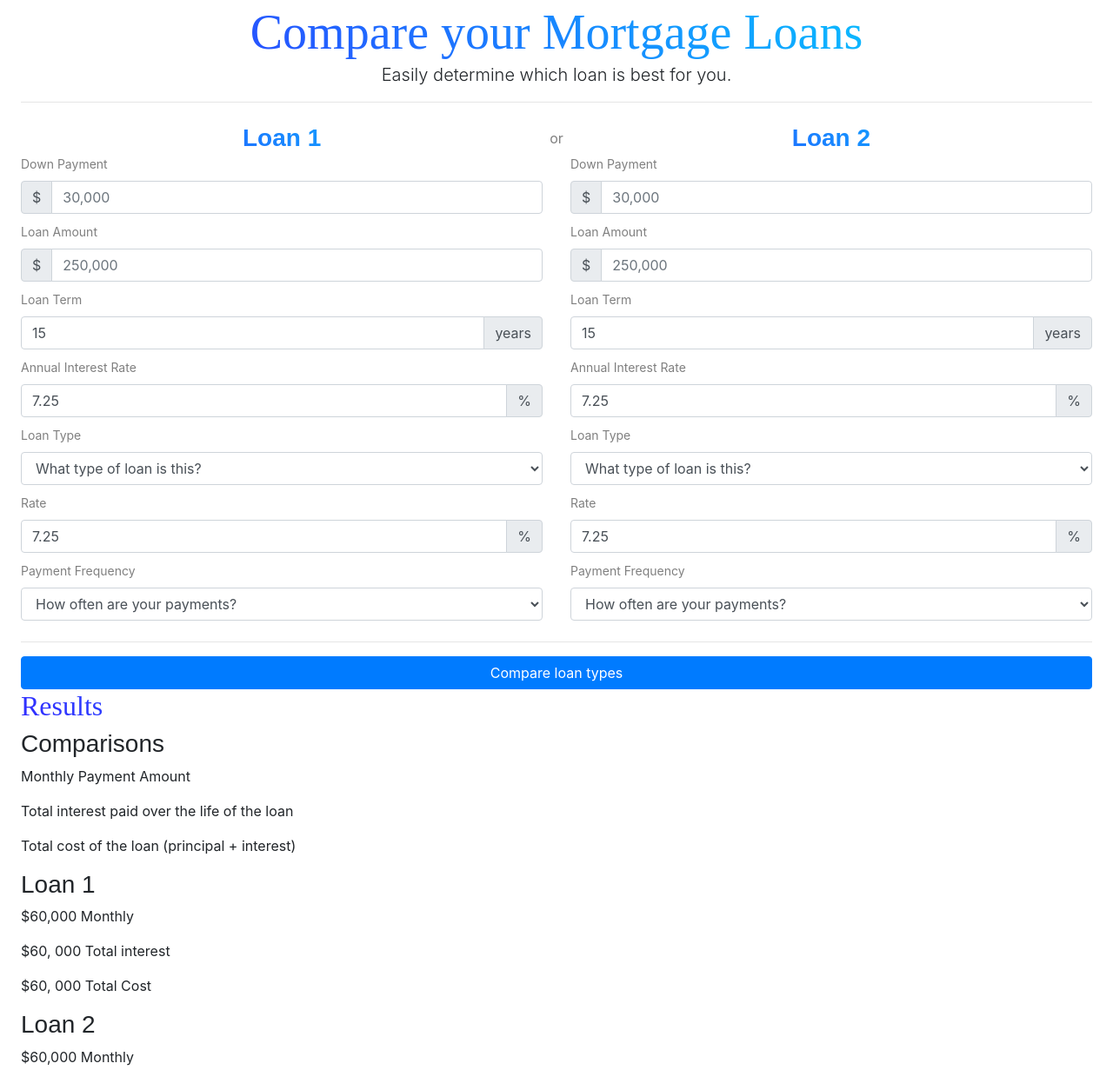
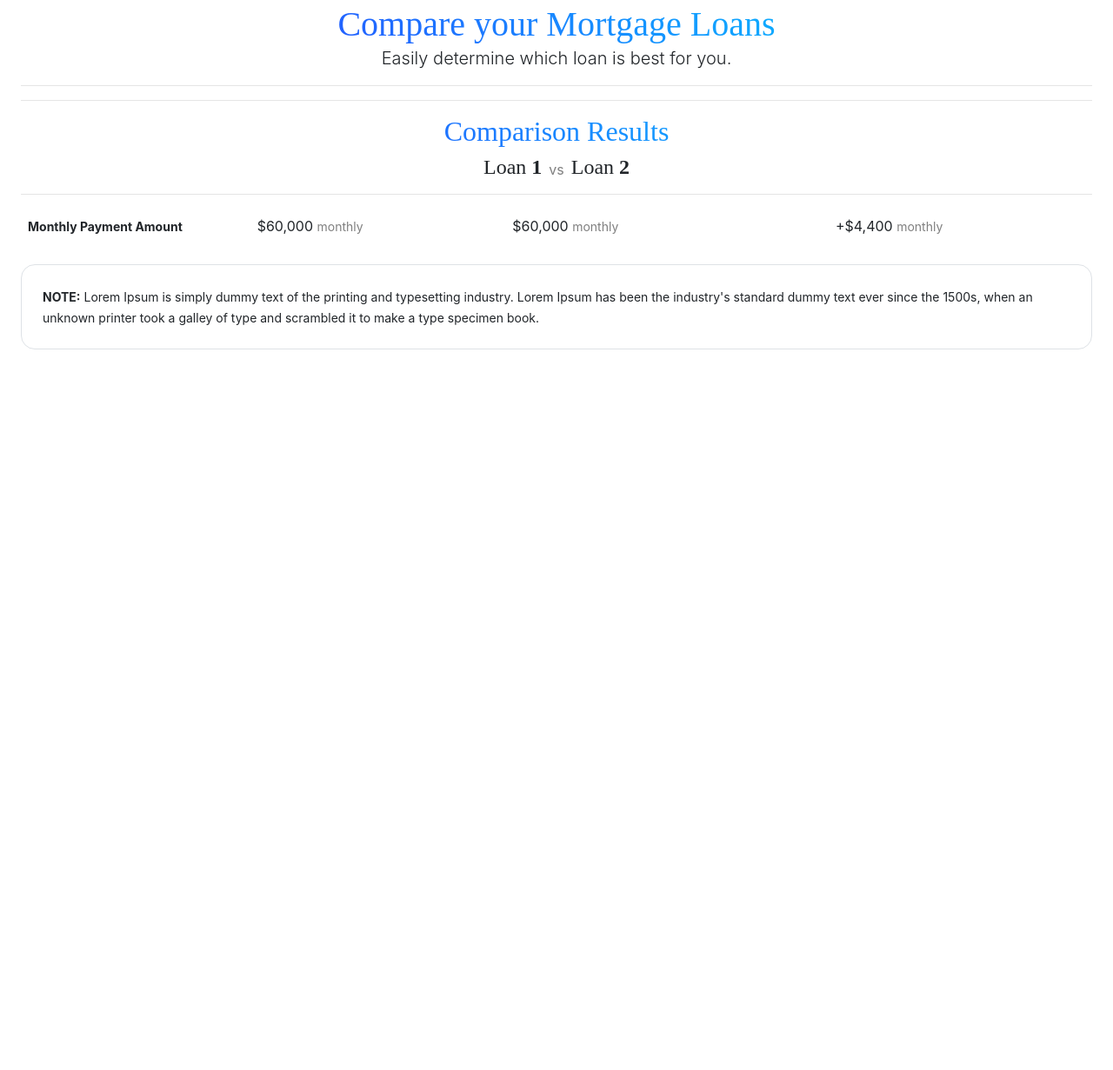
Before and after one commit to alvillaraza/cordless-media-calc, a plain HTML site: page cordless-media-calc/calc.html in a window 1280 px wide. Shown: the part 20-1251 px from the top of the page at 87% size. After the commit the page ends 800 px from the top, so only its background shows below. Drawn offline with nearby package versions, Linux system fonts and the light colour scheme; a web font is replaced by a local one.

Commit message:
remove css, adjust results styling

```diff
--- a/cordless-media-calc/calc.html
+++ b/cordless-media-calc/calc.html
@@ -9,22 +9,46 @@
         <title>Document</title>
 
         <link
+            href="https://fonts.googleapis.com/css2?family=DM+Sans:opsz,wght@9..40,400;9..40,500;9..40,700&family=DM+Serif+Text&display=swap"
+            rel="stylesheet"
+        />
+
+        <link
             rel="stylesheet"
             href="https://cdn.jsdelivr.net/npm/bootstrap@4.6.2/dist/css/bootstrap.min.css"
             integrity="sha384-xOolHFLEh07PJGoPkLv1IbcEPTNtaed2xpHsD9ESMhqIYd0nLMwNLD69Npy4HI+N"
             crossorigin="anonymous"
         />
-        <link
-            rel="stylesheet"
-            type="text/css"
-            href="calc.css"
-        />
+
+        <style>
+            h1,
+            h2,
+            h4,
+            h5 {
+                font-family: 'DM Serif Text', serif;
+            }
+
+            h3,
+            h6 {
+                font-family: 'DM Sans', sans-serif;
+            }
+
+            .gradient-text {
+                background-image: linear-gradient(45deg, #312dff, #00e0ff);
+                background-size: 100%;
+                background-repeat: repeat;
+                -webkit-background-clip: text;
+                -webkit-text-fill-color: transparent;
+                -moz-background-clip: text;
+                -moz-text-fill-color: transparent;
+            }
+        </style>
     </head>
 
     <body>
         <main class="p-4">
             <header class="text-center">
-                <h1 class="display-4 m-0 gradient-text">
+                <h1 class="display-5 m-0 gradient-text">
                     Compare your Mortgage Loans
                 </h1>
                 <p class="lead m-0">
@@ -34,25 +58,19 @@
 
             <hr />
 
-            <header
-                class="d-flex justify-content-center align-items-center mt-4"
-            >
-                <h3 class="gradient-text flex-fill text-center m-0">
-                    <strong>Loan 1</strong>
-                </h3>
-                <span class="px-2 text-black-50">or</span>
-                <h3 class="gradient-text flex-fill text-center m-0">
-                    <strong>Loan 2</strong>
-                </h3>
-            </header>
+            <!-- <section class="pb-2">
+                <div
+                    class="d-flex flex-wrap mb-3"
+                    style="gap: 1.5rem; justify-content: space-between"
+                >
+                    <div class="flex-fill">
+                        <h3 class="gradient-text flex-fill text-center m-0">
+                            Loan <strong>1</strong>
+                        </h3>
 
-            <section class="form-container">
-                <div class="d-flex">
-                    <!-- Loan 1 -->
-                    <div class="flex-fill pr-3">
                         <fieldset class="mb-2">
                             <label
-                                class="text-black-50"
+                                class="text-black-50 mb-1"
                                 for="down-payment-1"
                                 ><small>Down Payment</small></label
                             >
@@ -73,7 +91,7 @@
 
                         <fieldset class="mb-2">
                             <label
-                                class="text-black-50"
+                                class="text-black-50 mb-1"
                                 for="loan-amount-1"
                                 ><small>Loan Amount</small></label
                             >
@@ -94,7 +112,7 @@
 
                         <fieldset class="mb-2">
                             <label
-                                class="text-black-50"
+                                class="text-black-50 mb-1"
                                 for="loan-term-1"
                                 ><small>Loan Term</small></label
                             >
@@ -121,7 +139,7 @@
 
                         <fieldset class="mb-2">
                             <label
-                                class="text-black-50"
+                                class="text-black-50 mb-1"
                                 for="annual-interest-rate-1"
                                 ><small>Annual Interest Rate</small></label
                             >
@@ -144,7 +162,7 @@
 
                         <fieldset class="mb-2">
                             <label
-                                class="text-black-50"
+                                class="text-black-50 mb-1"
                                 for="loan-type-1"
                                 ><small>Loan Type</small></label
                             >
@@ -172,7 +190,7 @@
 
                         <fieldset class="mb-2">
                             <label
-                                class="text-black-50"
+                                class="text-black-50 mb-1"
                                 for="rate-1"
                                 ><small>Rate</small></label
                             >
@@ -195,7 +213,7 @@
 
                         <fieldset class="mb-2">
                             <label
-                                class="text-black-50"
+                                class="text-black-50 mb-1"
                                 for="payment-frequency-1"
                                 ><small>Payment Frequency</small></label
                             >
@@ -223,11 +241,14 @@
                         </fieldset>
                     </div>
 
-                    <!-- Loan 2 -->
-                    <div class="flex-fill pl-3">
+                    <div class="flex-fill">
+                        <h3 class="gradient-text flex-fill text-center m-0">
+                            Loan <strong>2</strong>
+                        </h3>
+
                         <fieldset class="mb-2">
                             <label
-                                class="text-black-50"
+                                class="text-black-50 mb-1"
                                 for="down-payment-1"
                                 ><small>Down Payment</small></label
                             >
@@ -248,7 +269,7 @@
 
                         <fieldset class="mb-2">
                             <label
-                                class="text-black-50"
+                                class="text-black-50 mb-1"
                                 for="loan-amount-1"
                                 ><small>Loan Amount</small></label
                             >
@@ -269,7 +290,7 @@
 
                         <fieldset class="mb-2">
                             <label
-                                class="text-black-50"
+                                class="text-black-50 mb-1"
                                 for="loan-term-1"
                                 ><small>Loan Term</small></label
                             >
@@ -296,7 +317,7 @@
 
                         <fieldset class="mb-2">
                             <label
-                                class="text-black-50"
+                                class="text-black-50 mb-1"
                                 for="annual-interest-rate-1"
                                 ><small>Annual Interest Rate</small></label
                             >
@@ -319,7 +340,7 @@
 
                         <fieldset class="mb-2">
                             <label
-                                class="text-black-50"
+                                class="text-black-50 mb-1"
                                 for="loan-type-1"
                                 ><small>Loan Type</small></label
                             >
@@ -347,7 +368,7 @@
 
                         <fieldset class="mb-2">
                             <label
-                                class="text-black-50"
+                                class="text-black-50 mb-1"
                                 for="rate-1"
                                 ><small>Rate</small></label
                             >
@@ -370,7 +391,7 @@
 
                         <fieldset class="mb-2">
                             <label
-                                class="text-black-50"
+                                class="text-black-50 mb-1"
                                 for="payment-frequency-1"
                                 ><small>Payment Frequency</small></label
                             >
@@ -399,50 +420,100 @@
                     </div>
                 </div>
 
-                <hr />
-
-                <div class="d-flex">
+                <div class="d-flex justify-content-center">
                     <button
-                        class="btn btn-primary flex-fill"
+                        class="btn btn-primary btn-lg px-5 py-3"
                         type="button"
                     >
-                        Compare loan types
+                        Compare Loans
                     </button>
                 </div>
+            </section> -->
+
+            <hr />
+
+            <!-- Results -->
+            <section>
+                <header class="text-center">
+                    <h2 class="gradient-text">Comparison Results</h2>
+                    <div class="d-flex justify-content-center align-items-end">
+                        <h4 class="text-center m-0">Loan <strong>1</strong></h4>
+
+                        <span class="px-2 text-black-50">vs</span>
+
+                        <h4 class="text-center m-0">Loan <strong>2</strong></h4>
+                    </div>
+                </header>
             </section>
 
-            <!-- Results -->
-            <h2 class="gradient-text">Results</h2>
-            <div class="results-table">
+            <hr />
+
+            <article class="pb-4">
+                <div
+                    class="d-flex flex-wrap justify-content-center align-items-center p-2"
+                >
+                    <small><strong>Monthly Payment Amount</strong></small>
+
+                    <div class="d-flex flex-wrap flex-fill text-center">
+                        <div class="d-flex flex-fill">
+                            <div class="flex-fill px-2">
+                                $<span id="monthlyPaymentAmountOne">60,000</span>
+                                <small class="text-black-50">monthly</small>
+                            </div>
+                            <div class="flex-fill px-2">
+                                $<span class=monthlyPaymentAmountTwo">60,000</span>
+                                <small class="text-black-50">monthly</small>
+                            </div>
+                        </div>
+
+                        <!-- Difference -->
+                        <div class="d-flex flex-fill">
+                            <div class="flex-fill px-2">
+                                +$4,400
+                                <small class="text-black-50">monthly</small>
+                            </div>
+                        </div>
+                    </div>
+                </div>
+
+                <!-- <div class="d-flex justify-content-center align-items-center">
+                    <small
+                        ><strong>Total Interest Paid</strong> <br />over the
+                        life of the loan
+                    </small>
+
+                    <span class="flex-fill text-center">$60,000 Monthly</span>
+                    <span class="flex-fill text-center">$60,000 Monthly</span>
+                </div> -->
+
+                <!-- <div>
+                    <p></p>
+                    <p>$60, 000 Total interest</p>
+                    <p>$60, 000 Total interest</p>
+                </div>
+
                 <div>
-                    <h3>Comparisons</h3>
-                    <p>Monthly Payment Amount</p>
-                    <p>Total interest paid over the life of the loan</p>
                     <p>Total cost of the loan (principal + interest)</p>
-                </div>
-                <div class="loan-result">
-                    <h3>Loan 1</h3>
-                    <p class="gray-box">$60,000 Monthly</p>
-                    <p class="gray-box">$60, 000 Total interest</p>
-                    <p class="gray-box">$60, 000 Total Cost</p>
-                </div>
-                <div class="loan-result">
-                    <h3>Loan 2</h3>
-                    <p class="gray-box">$60,000 Monthly</p>
-                    <p class="gray-box">$60, 000 Total interest</p>
-                    <p class="gray-box">$60, 000 Total Cost</p>
-                </div>
-            </div>
-            <div class="gray-box">
-                Note: Lorem Ipsum is simply dummy text of the printing and
-                typesetting industry. Lorem Ipsum has been the industry's
-                standard dummy text ever since the 1500s, when an unknown
-                printer took a galley of type and scrambled it to make a type
-                specimen book.
-            </div>
+                    <p>$60, 000 Total Cost</p>
+                    <p>$60, 000 Total Cost</p>
+                </div> -->
+            </article>
+
+            <aside
+                class="border p-4"
+                style="border-radius: 1rem"
+            >
+                <small
+                    ><strong>NOTE:</strong> Lorem Ipsum is simply dummy text of
+                    the printing and typesetting industry. Lorem Ipsum has been
+                    the industry's standard dummy text ever since the 1500s,
+                    when an unknown printer took a galley of type and scrambled
+                    it to make a type specimen book.</small
+                >
+            </aside>
 
             <!-- Charts -->
-            <div class="div-container">
+            <!-- <div class="div-container">
                 <h2 class="gradient-text">Charts</h2>
 
                 <h3>Comparisons</h3>
@@ -450,18 +521,18 @@
                 <hr />
 
                 <div class="button-container">
-                    <button class="comparisons-buttons gray-box">All</button>
-                    <button class="comparisons-buttons gray-box">
+                    <button class="comparisons-buttons ">All</button>
+                    <button class="comparisons-buttons ">
                         Monthly payment
                     </button>
-                    <button class="comparisons-buttons gray-box">
+                    <button class="comparisons-buttons ">
                         Total interest
                     </button>
-                    <button class="comparisons-buttons gray-box">
+                    <button class="comparisons-buttons ">
                         Total cost
                     </button>
                 </div>
-            </div>
+            </div> -->
         </main>
     </body>
 </html>
--- a/cordless-media-calc/calc.less
+++ /dev/null
@@ -1,23 +0,0 @@
-@import url('https://fonts.googleapis.com/css2?family=DM+Sans:opsz,wght@9..40,400;9..40,500;9..40,700&family=DM+Serif+Text&display=swap');
-
-h1,
-h2,
-h4,
-h5 {
-    font-family: 'DM Serif Text', serif;
-}
-
-h3,
-h6 {
-    font-family: 'DM Sans', sans-serif;
-}
-
-.gradient-text {
-    background-image: linear-gradient(45deg, #312dff, #00e0ff);
-    background-size: 100%;
-    background-repeat: repeat;
-    -webkit-background-clip: text;
-    -webkit-text-fill-color: transparent;
-    -moz-background-clip: text;
-    -moz-text-fill-color: transparent;
-}
```
Also changed, not shown: cordless-media-calc/calc.css (deleted).
